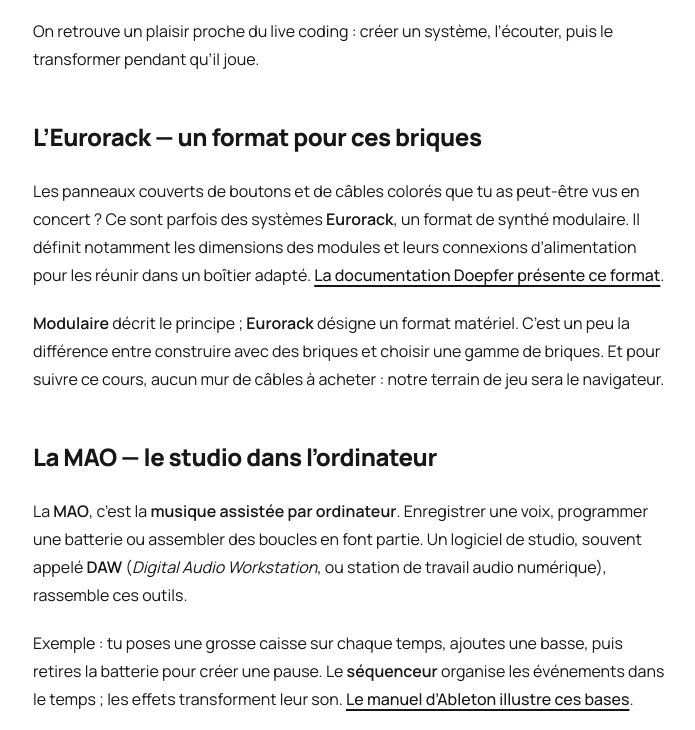
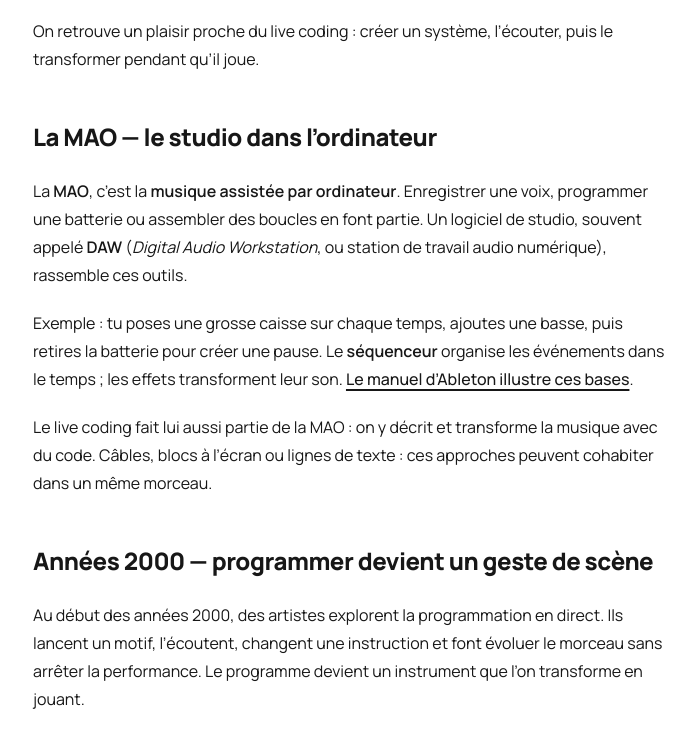
Before and after one commit to Antony35/La-Recette-du-Rythme, an Astro site: page /La-Recette-du-Rythme/cours/prerequis-et-decouverte/histoire-du-live-coding in a window 1280 px wide. Shown: the part 1523-2253 px from the top of the page, without its empty margins (375-1070 px from the left). Built offline with nearby package versions, Linux system fonts and the light colour scheme; Astro itself is replaced by a stand-in of ours.

Commit message:
content: remove Eurorack digression from live coding history

```diff
--- a/src/content/parts/histoire-du-live-coding.md
+++ b/src/content/parts/histoire-du-live-coding.md
@@ -48,19 +48,6 @@ des instructions sous forme de tensions électriques.
 
 On retrouve un plaisir proche du live coding : créer un système, l'écouter,
 puis le transformer pendant qu'il joue.
-
-## L'Eurorack — un format pour ces briques
-
-Les panneaux couverts de boutons et de câbles colorés que tu as peut-être vus
-en concert ? Ce sont parfois des systèmes **Eurorack**, un format de synthé
-modulaire. Il définit notamment les dimensions des modules et leurs connexions
-d'alimentation pour les réunir dans un boîtier adapté.
-[La documentation Doepfer présente ce format](https://doepfer.de/a100_man/a100m_e.htm).
-
-**Modulaire** décrit le principe ; **Eurorack** désigne un format matériel.
-C'est un peu la différence entre construire avec des briques et choisir une
-gamme de briques. Et pour suivre ce cours, aucun mur de câbles à acheter :
-notre terrain de jeu sera le navigateur.
 
 ## La MAO — le studio dans l'ordinateur
 
@@ -127,9 +114,8 @@ ce cours.
 
 ## Ce qu'il faut retenir
 
-Les synthés **modulaires** relient des briques sonores ; l'**Eurorack** est un
-de leurs formats matériels. La **MAO** regroupe les pratiques musicales
-assistées par ordinateur, dont le live coding.
+Les synthés **modulaires** relient des briques sonores. La **MAO** regroupe
+les pratiques musicales assistées par ordinateur, dont le live coding.
 
 La musique algorithmique pose des **règles de composition**. Le live coding
 permet de **modifier le code pendant la performance**. TidalCycles facilite
```
